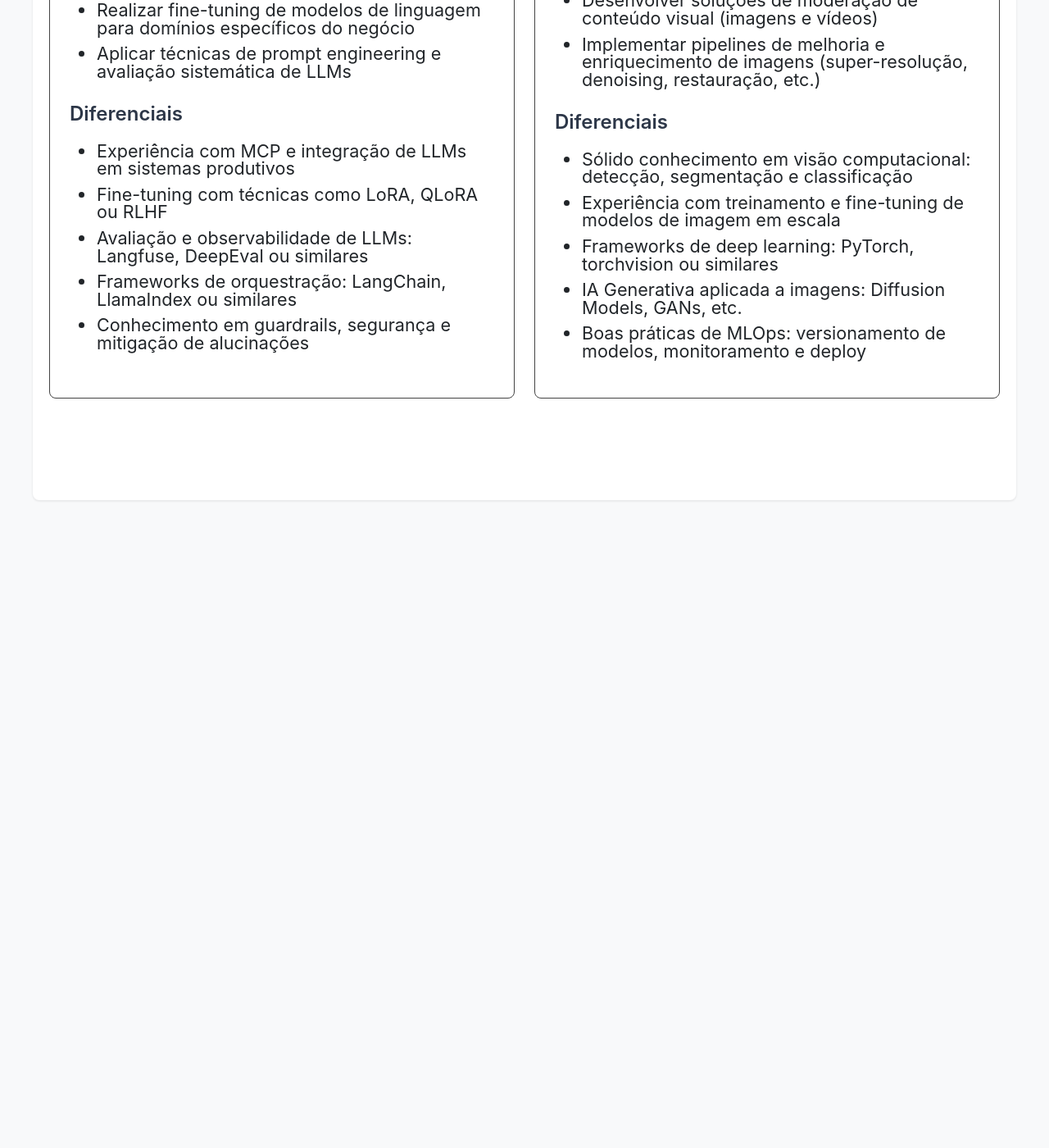
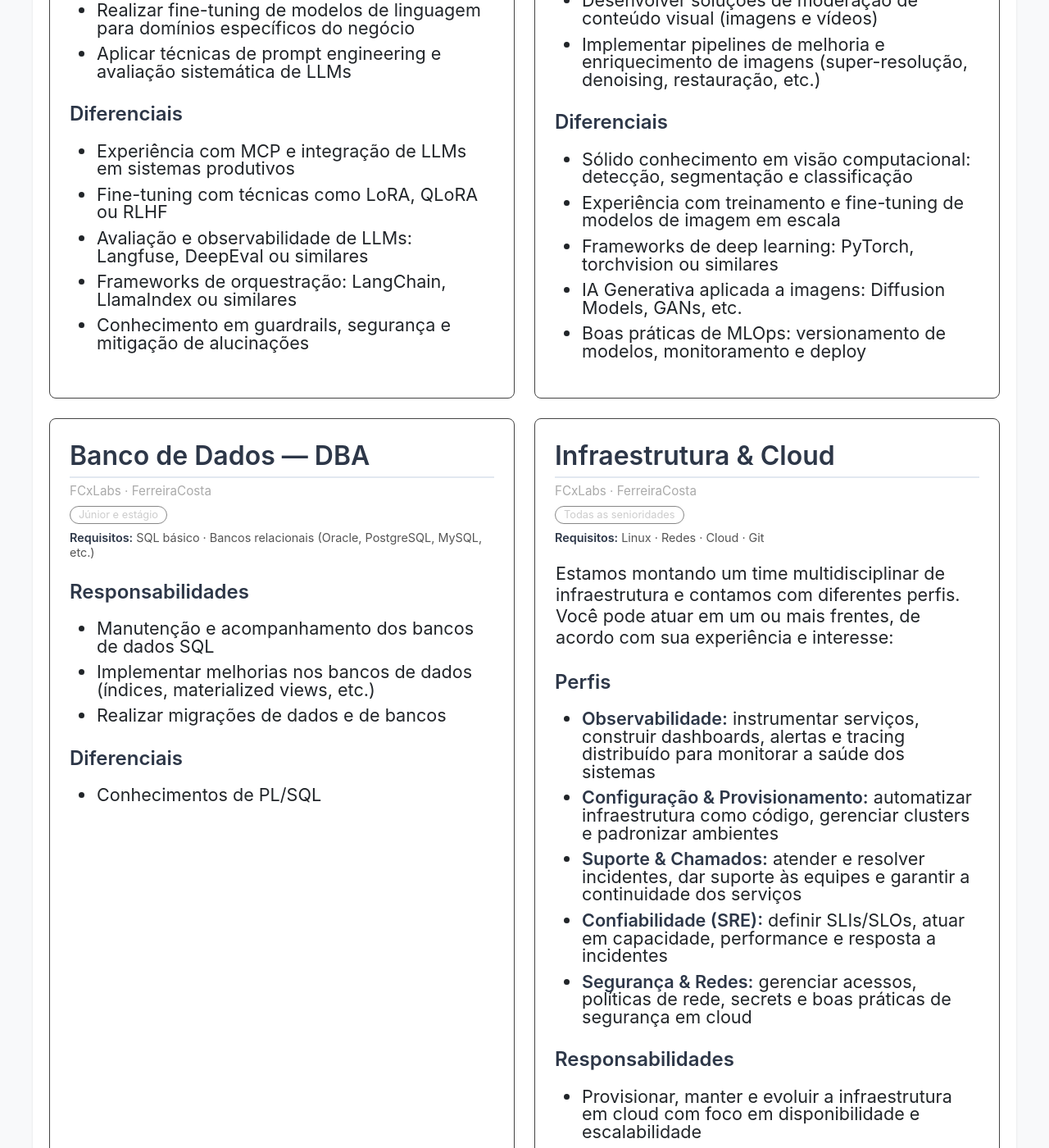
Before and after one commit to CarlosPena00/carlospena00.github.io, a Jekyll site: the page built from pages/jobs.md, in a window 1280 px wide and 1400 px high, scrolled down 1453 px. Shown: the whole window at 82% size. Built offline with Jekyll 4.4.1, drawn with Linux system fonts in a browser that asks for light colours; before the commit the page ends 2083 px from its top, so only the background shows below that; some of the changed text lies outside the part shown.

Commit message:
docs(jobs): Add DBA and Infra & Cloud openings
Add two new job cards to the openings page:

- Banco de Dados — DBA: targeted at junior and intern
  levels, covering SQL database maintenance, improvements
  (indexes, materialized views) and migrations, with
  PL/SQL as a differential.

- Infraestrutura & Cloud: a multidisciplinary role
  spanning several profiles (observability, provisioning,
  support/incidents, SRE, security & networking). Lists
  responsibilities and differentials such as Docker,
  Kubernetes, Rancher, Terraform, OpenTelemetry, CI/CD
  and cloud providers (AWS, Azure, GCP).

How to test:
1. Serve the site locally (e.g. `bundle exec jekyll serve`)
2. Open the Jobs page
3. Ensure the two new cards render correctly within the
   jobs grid alongside the existing openings

```diff
--- a/pages/jobs.md
+++ b/pages/jobs.md
@@ -119,6 +119,64 @@ Fazemos parte do time de IA & Dados da FerreiraCosta (FCxLabs). Se você quer re
     </ul>
 </div>
 
+<div class="job-card">
+    <div class="job-header">
+        <h2>Banco de Dados — DBA</h2>
+        <span class="job-company">FCxLabs · FerreiraCosta</span>
+        <span class="job-seniority">Júnior e estágio</span>
+        <p class="job-requisitos"><strong>Requisitos:</strong> SQL básico · Bancos relacionais (Oracle, PostgreSQL, MySQL, etc.)</p>
+    </div>
+
+    <h3>Responsabilidades</h3>
+    <ul>
+        <li class='list_padding'>Manutenção e acompanhamento dos bancos de dados SQL</li>
+        <li class='list_padding'>Implementar melhorias nos bancos de dados (índices, materialized views, etc.)</li>
+        <li class='list_padding'>Realizar migrações de dados e de bancos</li>
+    </ul>
+
+    <h3>Diferenciais</h3>
+    <ul>
+        <li class='list_padding'>Conhecimentos de PL/SQL</li>
+    </ul>
+</div>
+
+<div class="job-card">
+    <div class="job-header">
+        <h2>Infraestrutura & Cloud</h2>
+        <span class="job-company">FCxLabs · FerreiraCosta</span>
+        <span class="job-seniority">Todas as senioridades</span>
+        <p class="job-requisitos"><strong>Requisitos:</strong> Linux · Redes · Cloud · Git</p>
+    </div>
+
+    <p class="list_padding">Estamos montando um time multidisciplinar de infraestrutura e contamos com diferentes perfis. Você pode atuar em um ou mais frentes, de acordo com sua experiência e interesse:</p>
+
+    <h3>Perfis</h3>
+    <ul>
+        <li class='list_padding'><strong>Observabilidade:</strong> instrumentar serviços, construir dashboards, alertas e tracing distribuído para monitorar a saúde dos sistemas</li>
+        <li class='list_padding'><strong>Configuração & Provisionamento:</strong> automatizar infraestrutura como código, gerenciar clusters e padronizar ambientes</li>
+        <li class='list_padding'><strong>Suporte & Chamados:</strong> atender e resolver incidentes, dar suporte às equipes e garantir a continuidade dos serviços</li>
+        <li class='list_padding'><strong>Confiabilidade (SRE):</strong> definir SLIs/SLOs, atuar em capacidade, performance e resposta a incidentes</li>
+        <li class='list_padding'><strong>Segurança & Redes:</strong> gerenciar acessos, políticas de rede, secrets e boas práticas de segurança em cloud</li>
+    </ul>
+
+    <h3>Responsabilidades</h3>
+    <ul>
+        <li class='list_padding'>Provisionar, manter e evoluir a infraestrutura em cloud com foco em disponibilidade e escalabilidade</li>
+        <li class='list_padding'>Automatizar deploys, ambientes e rotinas operacionais</li>
+        <li class='list_padding'>Monitorar e melhorar continuamente a observabilidade dos sistemas</li>
+        <li class='list_padding'>Dar suporte às equipes e atuar na resolução de incidentes</li>
+    </ul>
+
+    <h3>Diferenciais</h3>
+    <ul>
+        <li class='list_padding'>Containers e orquestração: Docker, Kubernetes, Rancher ou similares</li>
+        <li class='list_padding'>Infraestrutura como código: Terraform, Ansible ou similares</li>
+        <li class='list_padding'>Observabilidade: OpenTelemetry, Prometheus, Grafana ou similares</li>
+        <li class='list_padding'>CI/CD: GitHub Actions, GitLab CI ou similares</li>
+        <li class='list_padding'>Provedores de nuvem: AWS, Azure ou GCP</li>
+    </ul>
+</div>
+
 </div>
 
 </content>
```
